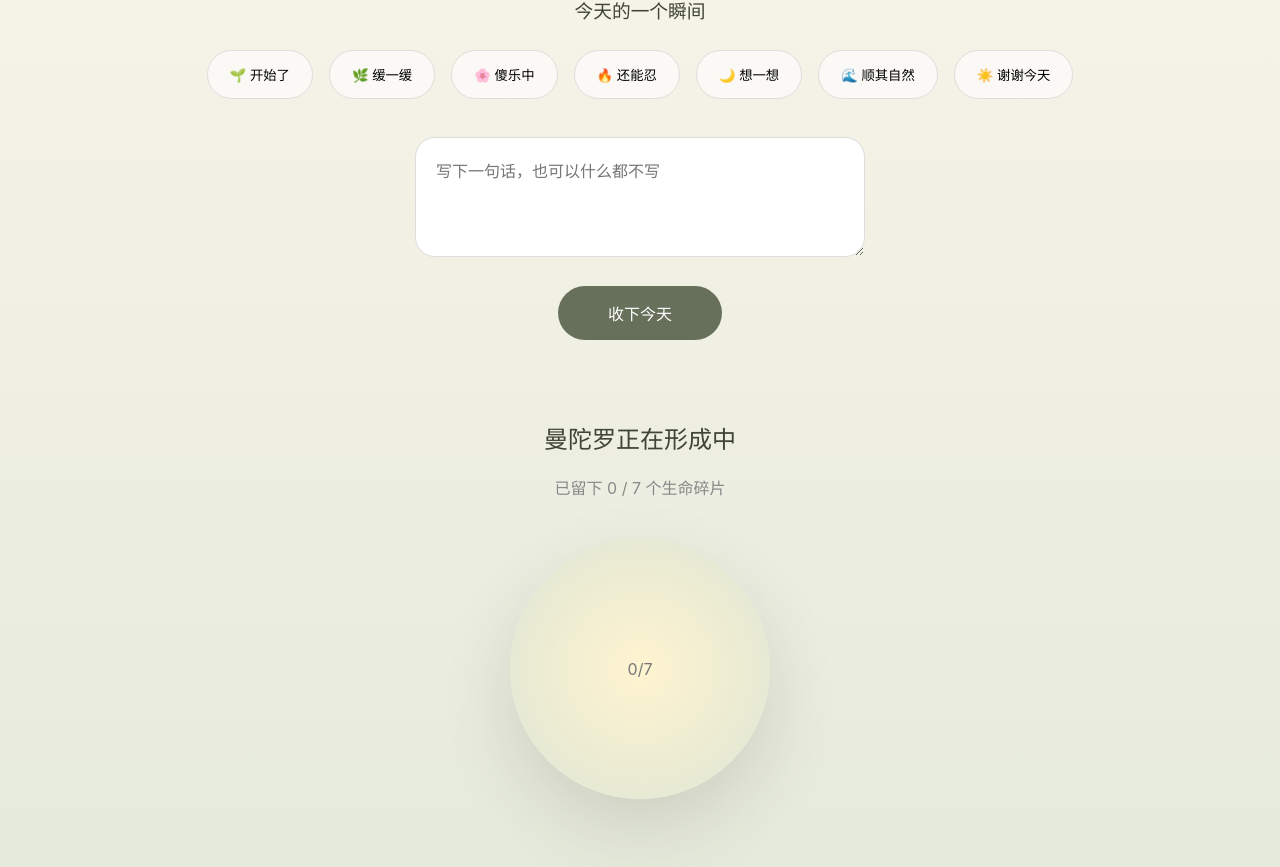
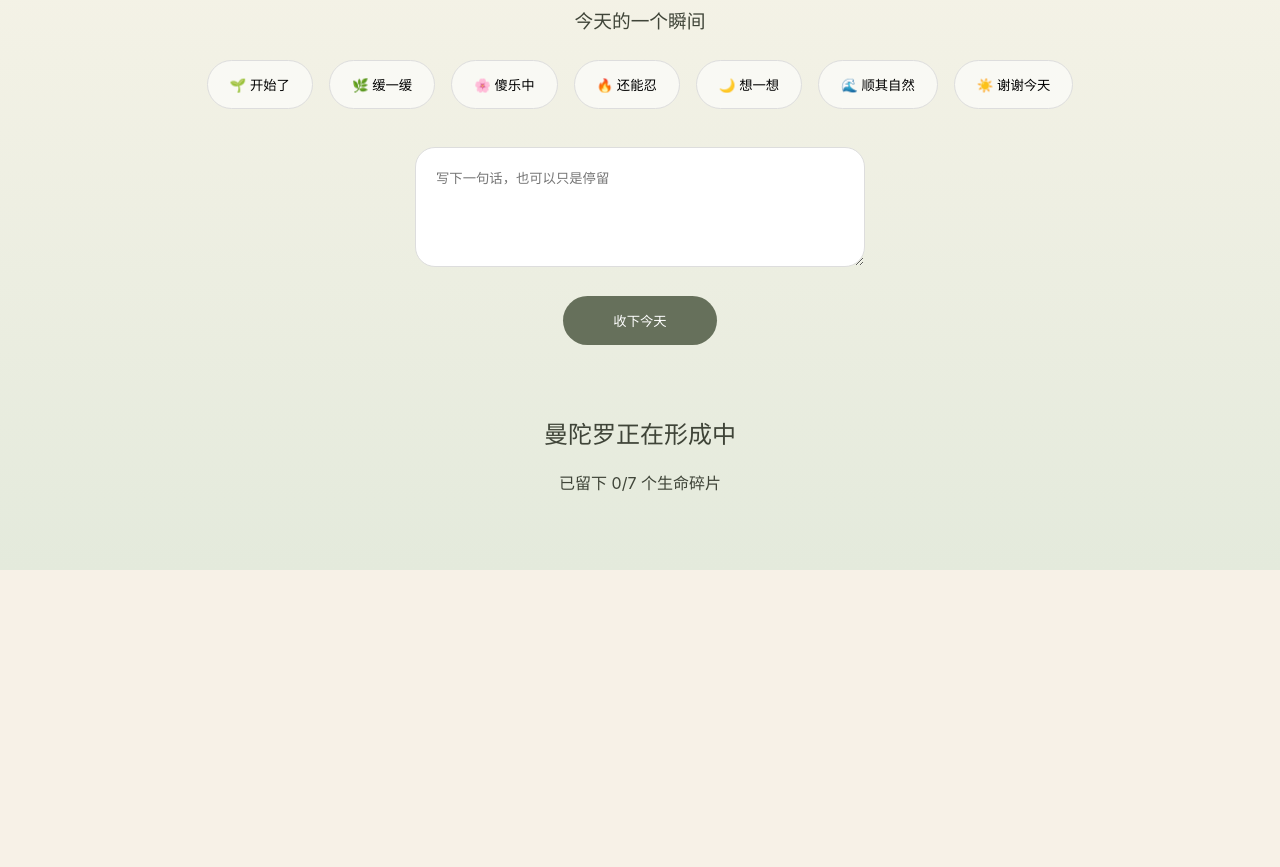
Before and after one commit to justforofficezoey-eng/life-mandalacalm, a Next.js app: page / in a window 1280 px wide. Shown: the part 235-1102 px from the top of the page. After the commit the page ends 805 px from the top, so only its background shows below. Built offline with nearby package versions, Linux system fonts and the light colour scheme.

Commit message:
Update page.tsx

```diff
--- a/app/page.tsx
+++ b/app/page.tsx
@@ -9,6 +9,9 @@ import {
 
 import GardenCanvas
 from "../components/GardenCanvas";
+
+import ReflectionCard
+from "../components/ReflectionCard";
 
 import {
   composeGarden
@@ -33,6 +36,12 @@ export default function Home(){
 
 
 
+  const [reflection,setReflection] =
+    useState<any>(null);
+
+
+
+
   const moods = [
 
     ["🌱","开始了","seed"],
@@ -53,17 +62,24 @@ export default function Home(){
 
 
 
+
   function save(){
 
 
     const plant =
+
       moods.find(
         m=>m[1]===mood
-      )?.[2] || "seed";
+      )?.[2]
+
+      ||
+
+      "seed";
 
 
 
     const days =
+
       saveDay({
 
         date:new Date().toISOString(),
@@ -83,6 +99,17 @@ export default function Home(){
     );
 
 
+
+    setReflection({
+
+      mood,
+
+      text
+
+    });
+
+
+
     setMood("");
 
     setText("");
@@ -91,35 +118,7 @@ export default function Home(){
 
 
 
-  const currentDays =
-    getDays();
-
-
-
-  function icon(plant:string){
-
-    const icons:any={
-
-      seed:"🌱",
-
-      leaf:"🌿",
-
-      flower:"🌸",
-
-      branch:"🔥",
-
-      root:"🌙",
-
-      vine:"🌊",
-
-      light:"☀️"
-
-    };
-
-
-    return icons[plant] || "🌱";
-
-  }
+  const days = getDays();
 
 
 
@@ -132,7 +131,8 @@ export default function Home(){
       minHeight:"100vh",
 
       background:
-        "linear-gradient(180deg,#faf5ea,#e5eadc)",
+
+      "linear-gradient(180deg,#faf5ea,#e4eadc)",
 
       padding:"60px 20px",
 
@@ -143,15 +143,17 @@ export default function Home(){
     >
 
 
+
+
       <h1
 
       style={{
 
-        fontSize:42,
-
         fontWeight:400,
 
-        letterSpacing:5
+        letterSpacing:5,
+
+        fontSize:42
 
       }}
 
@@ -162,13 +164,13 @@ export default function Home(){
       </h1>
 
 
+
+
       <p
 
       style={{
 
-        color:"#777",
-
-        marginBottom:40
+        color:"#777"
 
       }}
 
@@ -181,11 +183,14 @@ export default function Home(){
 
 
 
+
       <h3
 
       style={{
 
-        fontWeight:400
+        fontWeight:400,
+
+        marginTop:50
 
       }}
 
@@ -194,6 +199,7 @@ export default function Home(){
         今天的一个瞬间
 
       </h3>
+
 
 
 
@@ -219,19 +225,7 @@ export default function Home(){
 
             borderRadius:30,
 
-
-            border:
-
-            mood===m[1]
-
-            ?
-
-            "2px solid #66705b"
-
-            :
-
-            "1px solid #ddd",
-
+            border:"1px solid #ddd",
 
             background:
 
@@ -239,14 +233,11 @@ export default function Home(){
 
             ?
 
-            "#e4ead8"
+            "#e1e8d8"
 
             :
 
-            "rgba(255,255,255,.6)",
-
-
-            cursor:"pointer"
+            "rgba(255,255,255,.6)"
 
           }}
 
@@ -266,16 +257,21 @@ export default function Home(){
 
 
 
+
       <textarea
+
 
       value={text}
 
+
       onChange={
+
         e=>setText(e.target.value)
+
       }
 
 
-      placeholder="写下一句话，也可以什么都不写"
+      placeholder="写下一句话，也可以只是停留"
 
 
       style={{
@@ -292,9 +288,7 @@ export default function Home(){
 
         borderRadius:20,
 
-        border:"1px solid #ddd",
-
-        fontSize:16
+        border:"1px solid #ddd"
 
       }}
 
@@ -303,7 +297,9 @@ export default function Home(){
 
 
 
+
       <br/>
+
 
 
 
@@ -324,9 +320,7 @@ export default function Home(){
 
         background:"#66705b",
 
-        color:"#fff",
-
-        fontSize:16
+        color:"#fff"
 
       }}
 
@@ -340,26 +334,22 @@ export default function Home(){
 
 
 
-      <section
+      {
+
+        days.length < 7
+
+        &&
+
+
+        <div
 
         style={{
 
-        marginTop:80
+          marginTop:70
 
         }}
 
         >
-
-
-
-      {
-
-        currentDays.length < 7
-
-        ?
-
-
-        <>
 
           <h2
 
@@ -376,140 +366,38 @@ export default function Home(){
           </h2>
 
 
+          <p>
 
-        <p
-
-        style={{
-
-          color:"#888"
-
-        }}
-
-        >
-
-          已留下 {currentDays.length} / 7 个生命碎片
+          已留下 {days.length}/7 个生命碎片
 
           </p>
 
 
+        </div>
+
+
+      }
+
+
+
+
+
+      {
+
+        days.length >=7 &&
 
 
         <div
 
         style={{
 
-          width:260,
-
-          height:260,
-
-          margin:"40px auto",
-
-          borderRadius:"50%",
-
-          position:"relative",
-
-          background:
-
-          "radial-gradient(circle,#fff4d0,#dce5d5)",
-
-          boxShadow:
-
-          "0 30px 70px rgba(70,60,40,.15)"
+          marginTop:70
 
         }}
 
         >
 
-
-
-        {
-
-          currentDays.map(
-
-            (day:any,index:number)=>(
-
-
-              <div
-
-              key={index}
-
-              style={{
-
-                position:"absolute",
-
-                left:"50%",
-
-                top:"50%",
-
-                fontSize:32,
-
-
-                transform:
-
-                `rotate(${index*51}deg) translateY(-90px) rotate(-${index*51}deg)`
-
-              }}
-
-              >
-
-                {icon(day.plant)}
-
-              </div>
-
-
-            )
-
-          )
-
-        }
-
-
-
-
-        <div
-
-        style={{
-
-          position:"absolute",
-
-          left:"50%",
-
-          top:"50%",
-
-          transform:"translate(-50%,-50%)",
-
-          color:"#777"
-
-        }}
-
-        >
-
-          {currentDays.length}/7
-
-        </div>
-
-
-
-        </div>
-
-
-        </>
-
-
-        :
-
-
-        <>
-
-        <h2
-
-        style={{
-
-          fontWeight:400
-
-        }}
-
-        >
+          <h2>
 
           你的七日生命曼陀罗
 
@@ -522,21 +410,39 @@ export default function Home(){
 
             garden ||
 
-          composeGarden(currentDays)
+            composeGarden(days)
 
           }
 
           />
 
-
-        </>
+        </div>
 
 
       }
 
 
 
-      </section>
+
+
+
+      {
+
+        reflection &&
+
+
+        <ReflectionCard
+
+        mood={reflection.mood}
+
+        text={reflection.text}
+
+        onClose={()=>setReflection(null)}
+
+        />
+
+      }
+
 
 
     </main>
```
Lines whose indentation alone changed are shown as unchanged.
